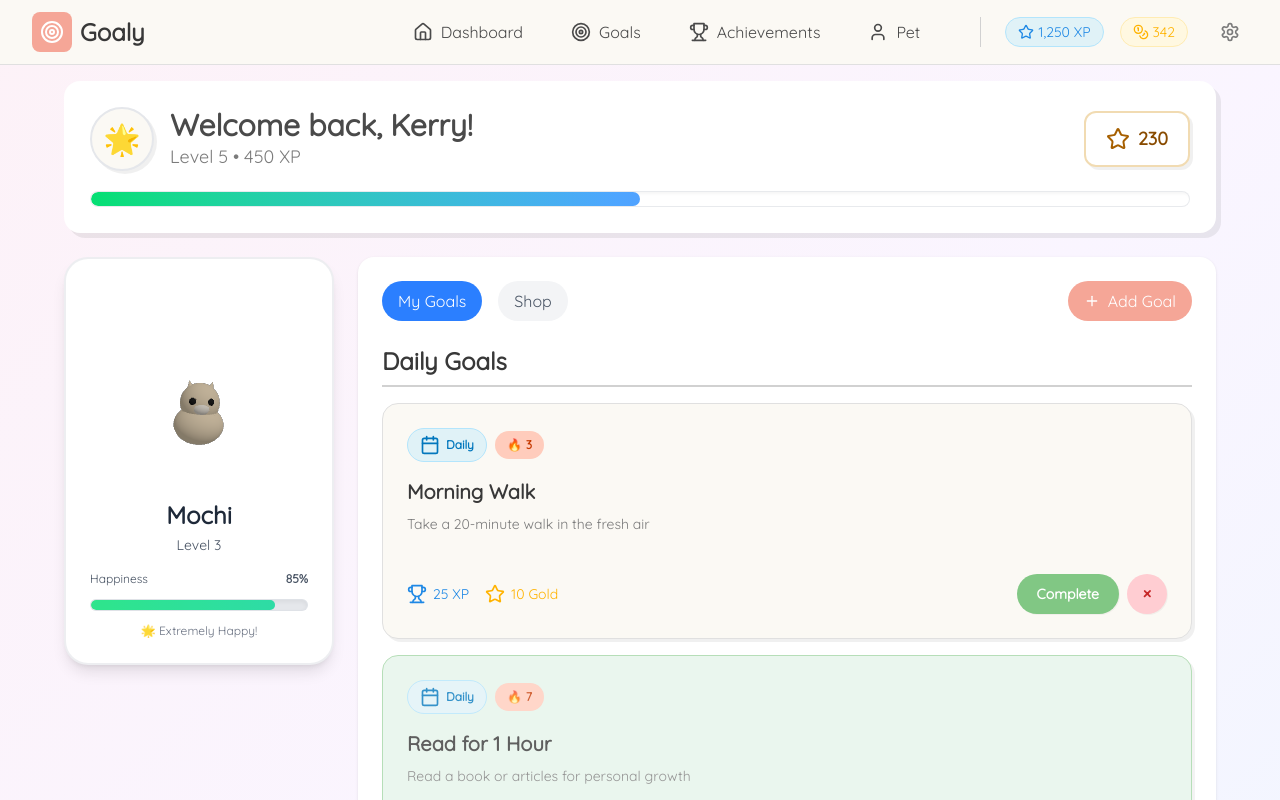
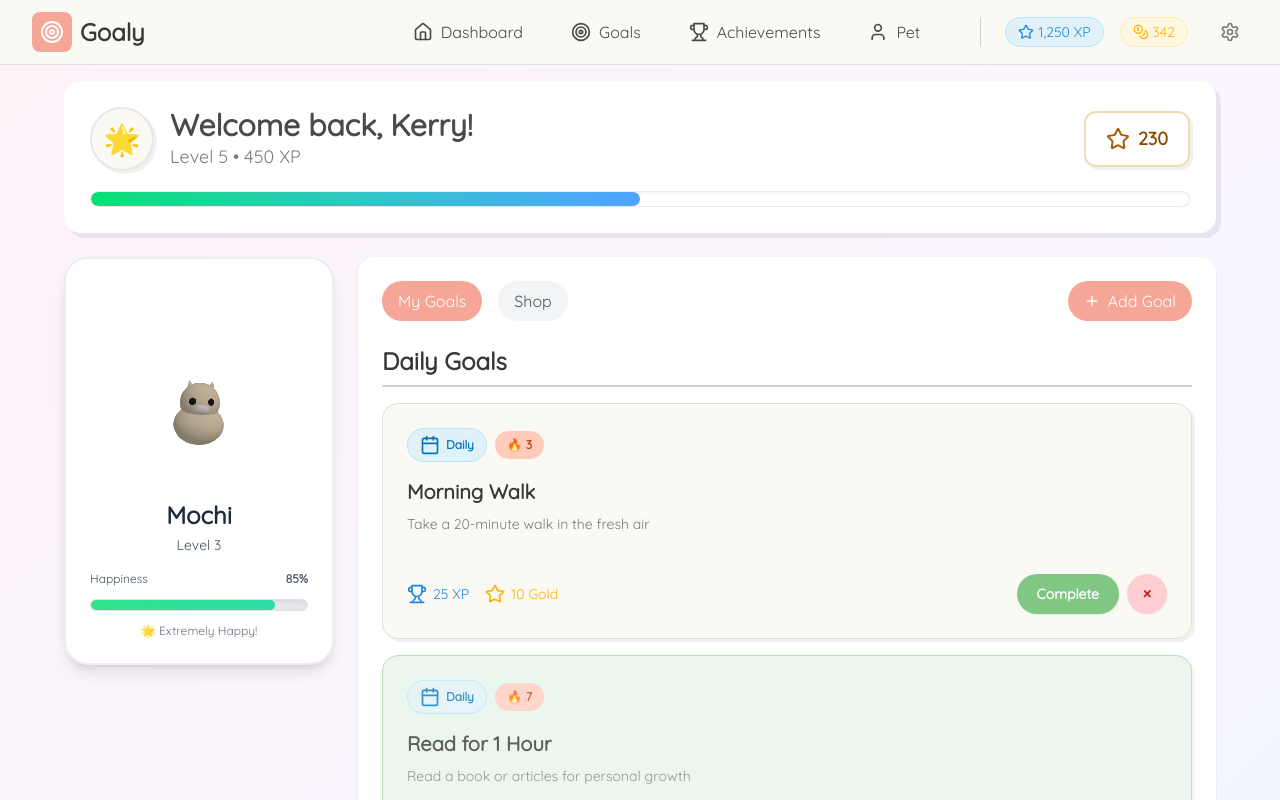
Before and after one commit to kerryz12/goaly, a React (Vite) app in the folder frontend/: page / in a window 1280 px wide. Shown: the top 800 px of the page. Built offline with nearby package versions, Linux system fonts and the light colour scheme.

Commit message:
modified shop tabs

```diff
--- a/frontend/src/components/dashboard/TabNavigation.tsx
+++ b/frontend/src/components/dashboard/TabNavigation.tsx
@@ -18,9 +18,9 @@ const TabNavigation: React.FC<TabNavigationProps> = ({
       <div className="flex space-x-4">
         <button
           onClick={() => onTabChange("goals")}
-          className={`px-4 py-2 rounded-full font-medium transition-colors ${
+          className={`px-4 py-2 rounded-full font-medium transition-colors hover: cursor-pointer ${
             activeTab === "goals"
-              ? "bg-blue-500 text-white"
+              ? "bg-brand-accent text-white"
               : "bg-gray-100 text-gray-600 hover:bg-gray-200"
           }`}
         >
@@ -28,9 +28,9 @@ const TabNavigation: React.FC<TabNavigationProps> = ({
         </button>
         <button
           onClick={() => onTabChange("shop")}
-          className={`px-4 py-2 rounded-full font-medium transition-colors ${
+          className={`px-4 py-2 rounded-full font-medium transition-colors hover: cursor-pointer ${
             activeTab === "shop"
-              ? "bg-blue-500 text-white"
+              ? "bg-brand-accent text-white"
               : "bg-gray-100 text-gray-600 hover:bg-gray-200"
           }`}
         >
```
